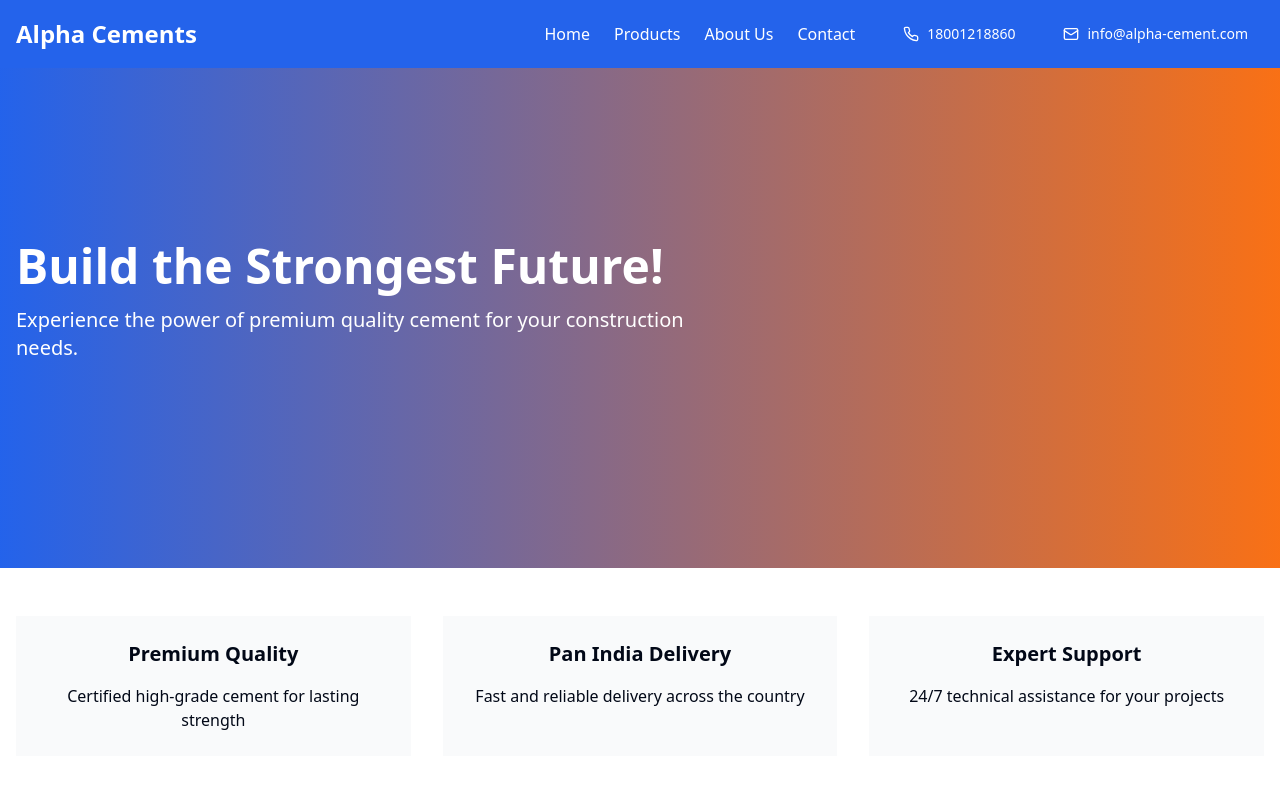
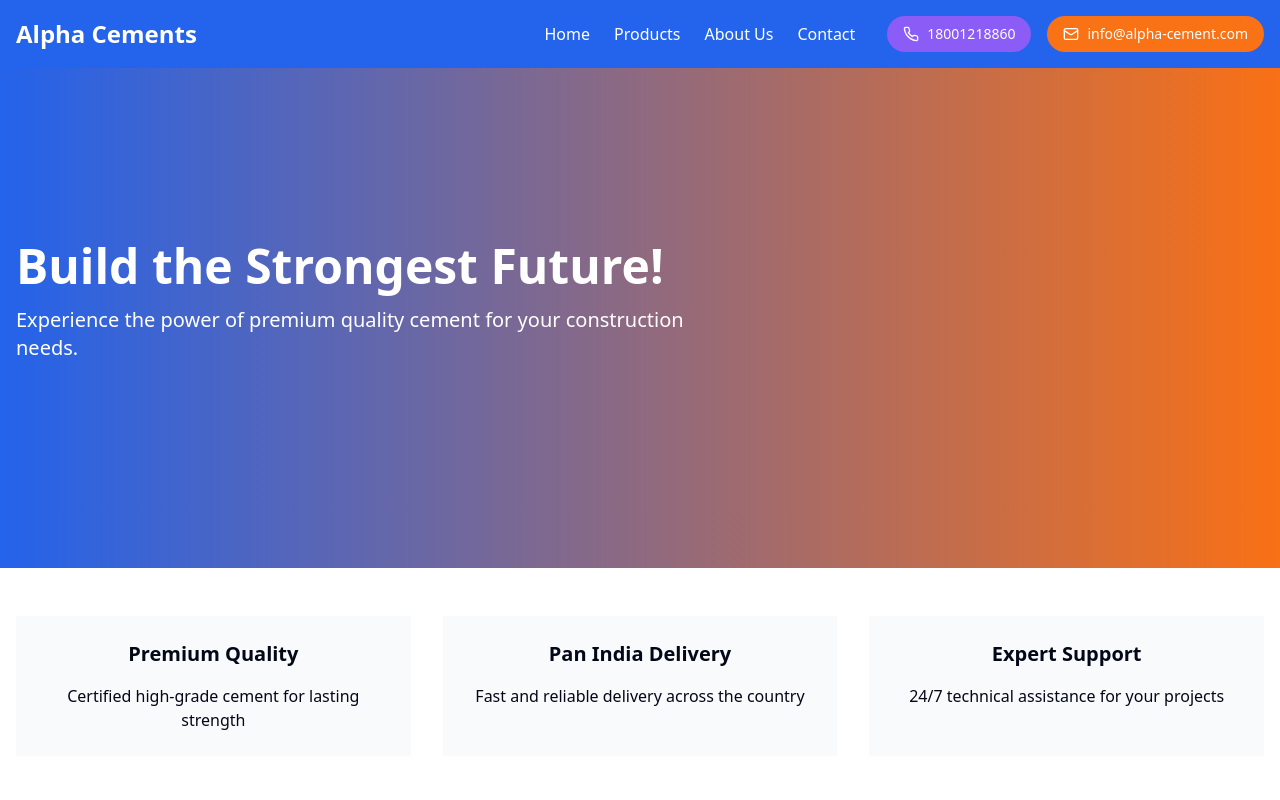
Before and after one commit to ranidev05/bulk-cement-marketplace, a React (Vite) app: page / in a window 1280 px wide. Shown: the top 800 px of the page. Built offline with nearby package versions, Linux system fonts and the light colour scheme.

Commit message:
Update contact section styles
Modified the contact section to have a curved style and changed the background color for the "call & email" elements to differentiate them.
[skip gpt_engineer]

```diff
--- a/src/pages/Index.tsx
+++ b/src/pages/Index.tsx
@@ -91,7 +91,7 @@ const Index = () => {
               <li>
                 <a
                   href="tel:18001218860"
-                  className="flex items-center gap-2 px-4 py-2 rounded-md hover:bg-white/10 transition-colors"
+                  className="flex items-center gap-2 px-4 py-2 rounded-full bg-[#8B5CF6] hover:bg-[#7C3AED] transition-colors"
                 >
                   <Phone className="h-4 w-4" />
                   <span className="text-sm">18001218860</span>
@@ -100,7 +100,7 @@ const Index = () => {
               <li>
                 <a
                   href="mailto:info@alpha-cement.com"
-                  className="flex items-center gap-2 px-4 py-2 rounded-md hover:bg-white/10 transition-colors"
+                  className="flex items-center gap-2 px-4 py-2 rounded-full bg-[#F97316] hover:bg-[#EA580C] transition-colors"
                 >
                   <Mail className="h-4 w-4" />
                   <span className="text-sm">info@alpha-cement.com</span>
```
